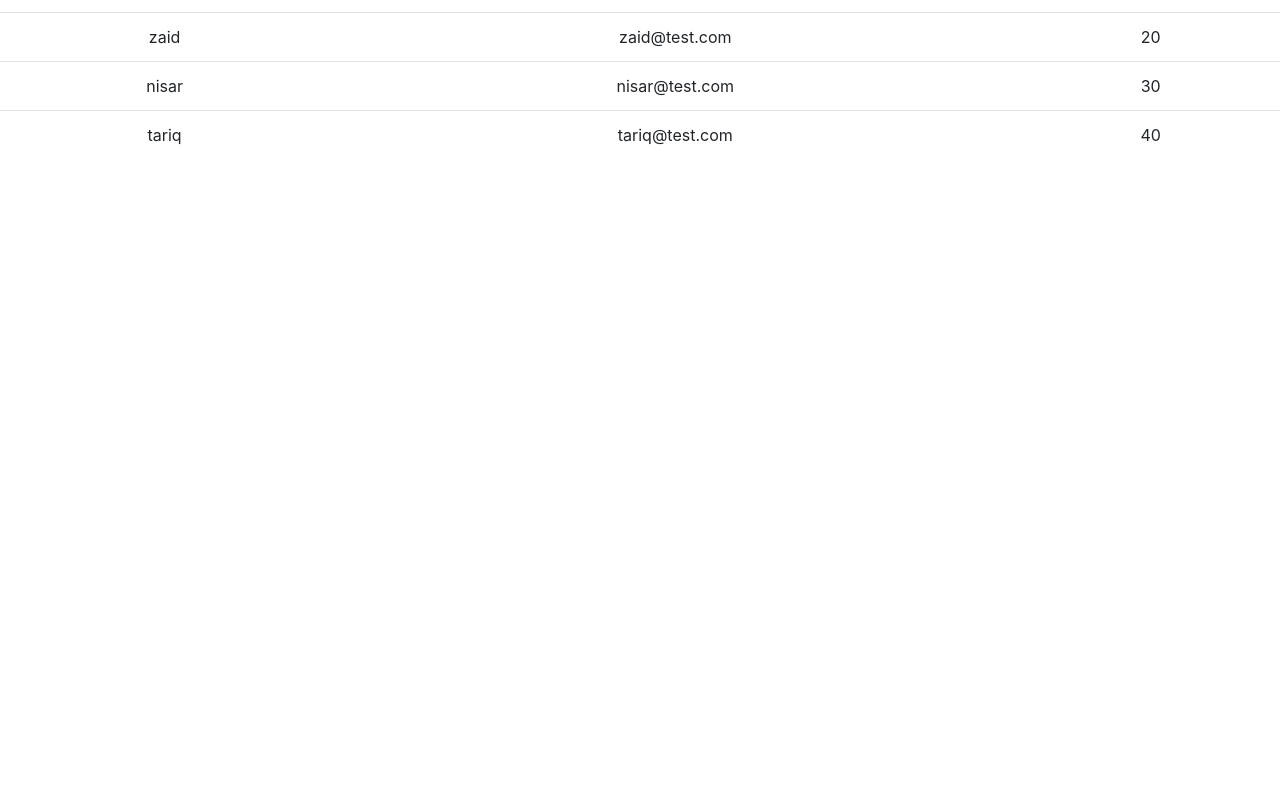
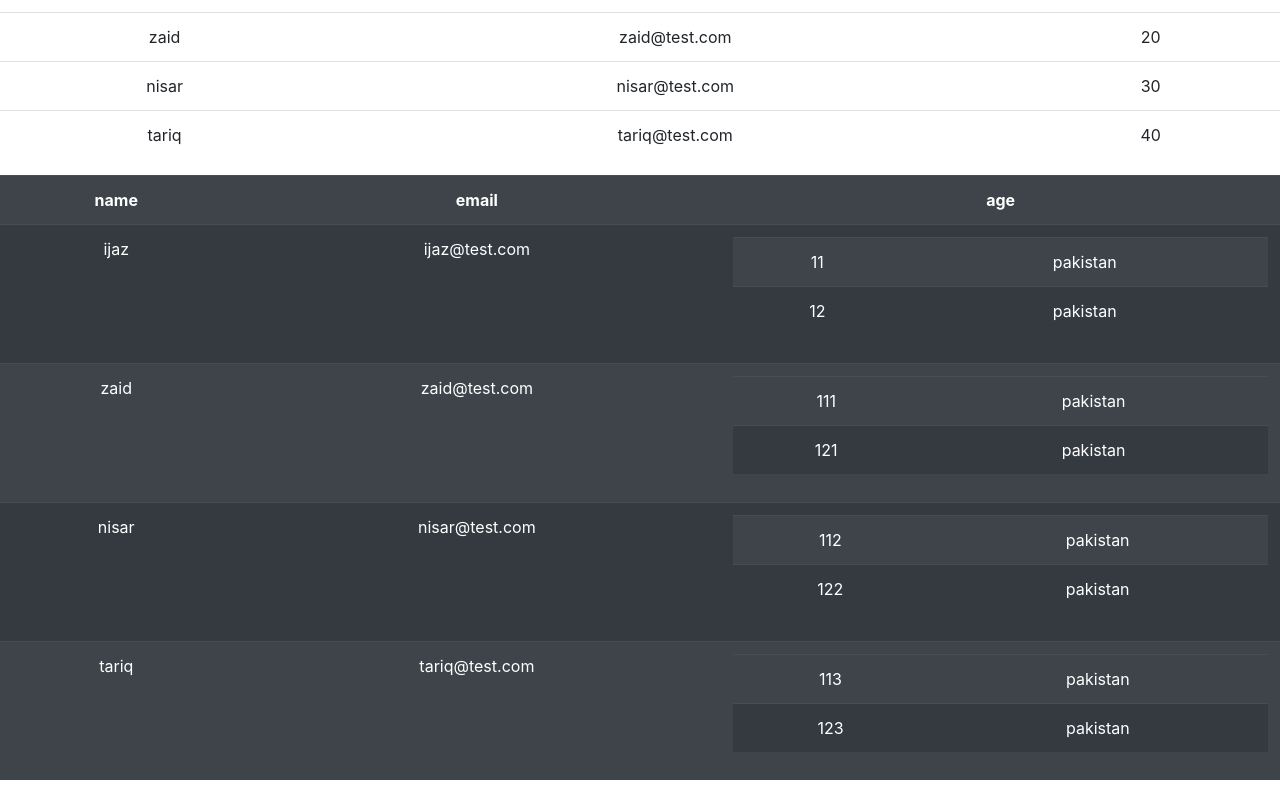
Before and after one commit to bacha-11/Learn-Reactjs, a React (Create React App) app: page / in a window 1280 px wide. Shown: the part 2129-2925 px from the top of the page. Before the commit the page ends 2304 px from the top, so only its background shows below. Built offline with nearby package versions, Linux system fonts and the light colour scheme.

Commit message:
work with nested array and object using map() in react js

```diff
--- a/src/ArrayObject.js
+++ b/src/ArrayObject.js
@@ -9,6 +9,25 @@ function ArrayObject(){
         {name:'zaid', email:'zaid@test.com', age:20},
         {name:'nisar', email:'nisar@test.com', age:30},
         {name:'tariq', email:'tariq@test.com', age:40}
+    ]
+
+    const user = [
+        {name:'ijaz', email:'ijaz@test.com', address:[
+            {house:'11', country:"pakistan"},
+            {house:'12', country:"pakistan"}
+        ]},
+        {name:'zaid', email:'zaid@test.com', address:[
+            {house:'111', country:"pakistan"},
+            {house:'121', country:"pakistan"}
+        ]},
+        {name:'nisar', email:'nisar@test.com', address:[
+            {house:'112', country:"pakistan"},
+            {house:'122', country:"pakistan"}
+        ]},
+        {name:'tariq', email:'tariq@test.com', address:[
+            {house:'113', country:"pakistan"},
+            {house:'123', country:"pakistan"}
+        ]}
     ]
 
     return(
@@ -37,6 +56,39 @@ function ArrayObject(){
             </tbody>
 
             </Table>
+
+
+            <Table variant='dark' striped>
+                <tbody>
+                <tr>
+                    <th>name</th>
+                    <th>email</th>
+                    <th>age</th>
+                </tr>
+            {
+                user.map((item, i)=>
+                <tr key={i}>
+                    <td>{item.name}</td>
+                    <td>{item.email}</td>
+                    <td>
+                    <Table variant='dark' striped>
+                    <tbody>
+                        {
+                        item.address.map((data, j)=>
+                        <tr key={j}>
+                            <td>{data.house}</td>
+                            <td>{data.country}</td>
+                        </tr>
+                        )
+                        }
+                    </tbody>
+                    </Table>
+                    </td>
+                </tr>
+                )
+            }
+                </tbody>
+            </Table>
         </div>
     )
 }
```
